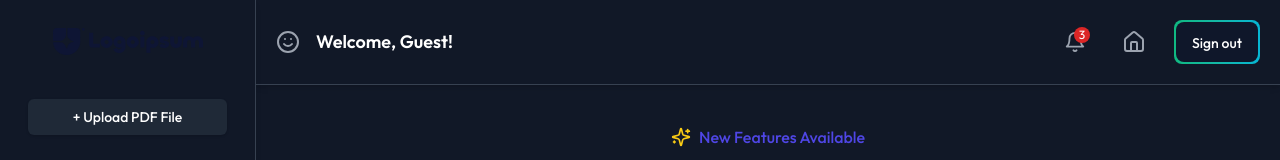
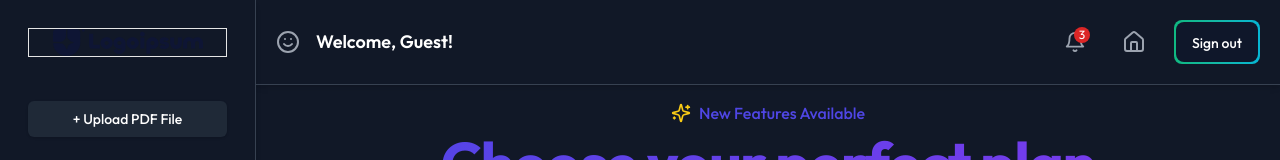
Before and after one commit to aakashdixit22/scribeai, a Next.js app: page /dashboard/upgrade in a window 1280 px wide. Shown: the top 160 px of the page. Built offline with nearby package versions, Linux system fonts and the light colour scheme; no server answers.

Commit message:
Implement sidebar toggle functionality and add close button for mobile view

```diff
--- a/src/app/dashboard/_components/Header.jsx
+++ b/src/app/dashboard/_components/Header.jsx
@@ -1,9 +1,10 @@
+// header.jsx
 import React from "react";
 import { SignOutButton, UserButton, useUser } from "@clerk/nextjs";
-import { Bell, Home, Smile } from "lucide-react";
+import { Bell, Home, Smile, Menu } from "lucide-react";
 import Link from "next/link";
 
-function Header() {
+function Header({ onMenuClick, isSidebarOpen }) {
   const { user } = useUser();
 
   const toTitleCase = (str) => {
@@ -15,8 +16,14 @@ function Header() {
 
   return (
     <div className="flex items-center justify-between p-5 bg-gray-900 text-white shadow-md border-b border-gray-700">
-      {/* Left Section: Greeting Icon & Message */}
+      {/* Left Section: Menu Button, Greeting Icon & Message */}
       <div className="flex items-center gap-4">
+        <button
+          onClick={onMenuClick}
+          className="md:hidden p-2 rounded-lg hover:bg-gray-800 transition-colors"
+        >
+          <Menu className="h-6 w-6" />
+        </button>
         <Smile className="text-gray-400" size={24} />
         <h2 className="text-lg font-semibold">
           Welcome, {user?.firstName ? toTitleCase(user.firstName) : "Guest"}!
--- a/src/app/dashboard/_components/SideBar.jsx
+++ b/src/app/dashboard/_components/SideBar.jsx
@@ -1,7 +1,7 @@
-"use client"
+// sidebar.jsx
 import React from "react";
 import Image from "next/image";
-import { Layout, Shield } from "lucide-react";
+import { Layout, Shield, X } from "lucide-react";
 import { Progress } from "@/components/ui/progress";
 import UploadPdf from "./UploadPdf";
 import { useUser } from "@clerk/nextjs";
@@ -10,7 +10,7 @@ import { api } from "../../../../convex/_generated/api";
 import { usePathname } from "next/navigation";
 import Link from "next/link";
 
-function SideBar() {
+function SideBar({ onClose }) {
   const { user } = useUser();
   const path = usePathname();
   const fileList = useQuery(api.fileStorage.GetUseriles, {
@@ -19,9 +19,19 @@ function SideBar() {
 
   return (
     <div className="shadow-md h-screen p-7 bg-gray-900 text-white relative flex flex-col border-r border-gray-700">
-      <div className="flex justify-center mb-6">
+      {/* Close button - visible only on mobile */}
+      <button
+        onClick={onClose}
+        className="md:hidden absolute top-4 right-4 p-2 rounded-lg border hover:bg-gray-800 transition-colors"
+      >
+        <X className="h-6 w-6" />
+      </button>
+
+      <div className="flex border justify-center mb-6 mt-8 md:mt-0">
         <Image src={"/logo.svg"} alt="logo" width={150} height={150} />
       </div>
+
+      {/* Rest of your sidebar content remains the same */}
       <div className="mt-5 space-y-3 flex-1">
         <UploadPdf />
         <nav className="space-y-2">
@@ -47,6 +57,7 @@ function SideBar() {
           </Link>
         </nav>
       </div>
+
       <div className="mt-auto">
         <Progress value={(fileList?.length / 5) * 100} className="bg-gray-700" />
         <p className="text-xs text-gray-300 mt-2">
--- a/src/app/dashboard/layout.jsx
+++ b/src/app/dashboard/layout.jsx
@@ -1,20 +1,40 @@
+// layout.jsx
 "use client";
-import React from "react";
+import React, { useState } from "react";
 import SideBar from "./_components/SideBar";
 import Header from "./_components/Header";
 
-function DashBoardlayout({ children }) {
+function DashBoardLayout({ children }) {
+  const [sidebarOpen, setSidebarOpen] = useState(false);
+
   return (
     <div className="bg-gray-900 text-white min-h-screen flex">
-      <div className="md:w-64 h-screen fixed bg-gray-800">
-        <SideBar />
+      {/* Sidebar */}
+      <div className={`
+        fixed inset-y-0 left-0 transform
+        md:translate-x-0 md:static md:w-64
+        transition-transform duration-300 ease-in-out
+        ${sidebarOpen ? 'translate-x-0' : '-translate-x-full'}
+        z-40
+      `}>
+        <SideBar onClose={() => setSidebarOpen(false)} />
       </div>
-      <div className="ml-64 flex-1">
-        <Header />
-        <div className="p-10">{children}</div>
+
+      {/* Overlay */}
+      {sidebarOpen && (
+        <div
+          className="fixed inset-0 bg-black bg-opacity-50 z-30 md:hidden"
+          onClick={() => setSidebarOpen(false)}
+        />
+      )}
+
+      {/* Main content */}
+      <div className="flex-1">
+        <Header onMenuClick={() => setSidebarOpen(!sidebarOpen)} isSidebarOpen={sidebarOpen} />
+        <div className="p-4">{children}</div>
       </div>
     </div>
   );
 }
 
-export default DashBoardlayout;
+export default DashBoardLayout;
```
